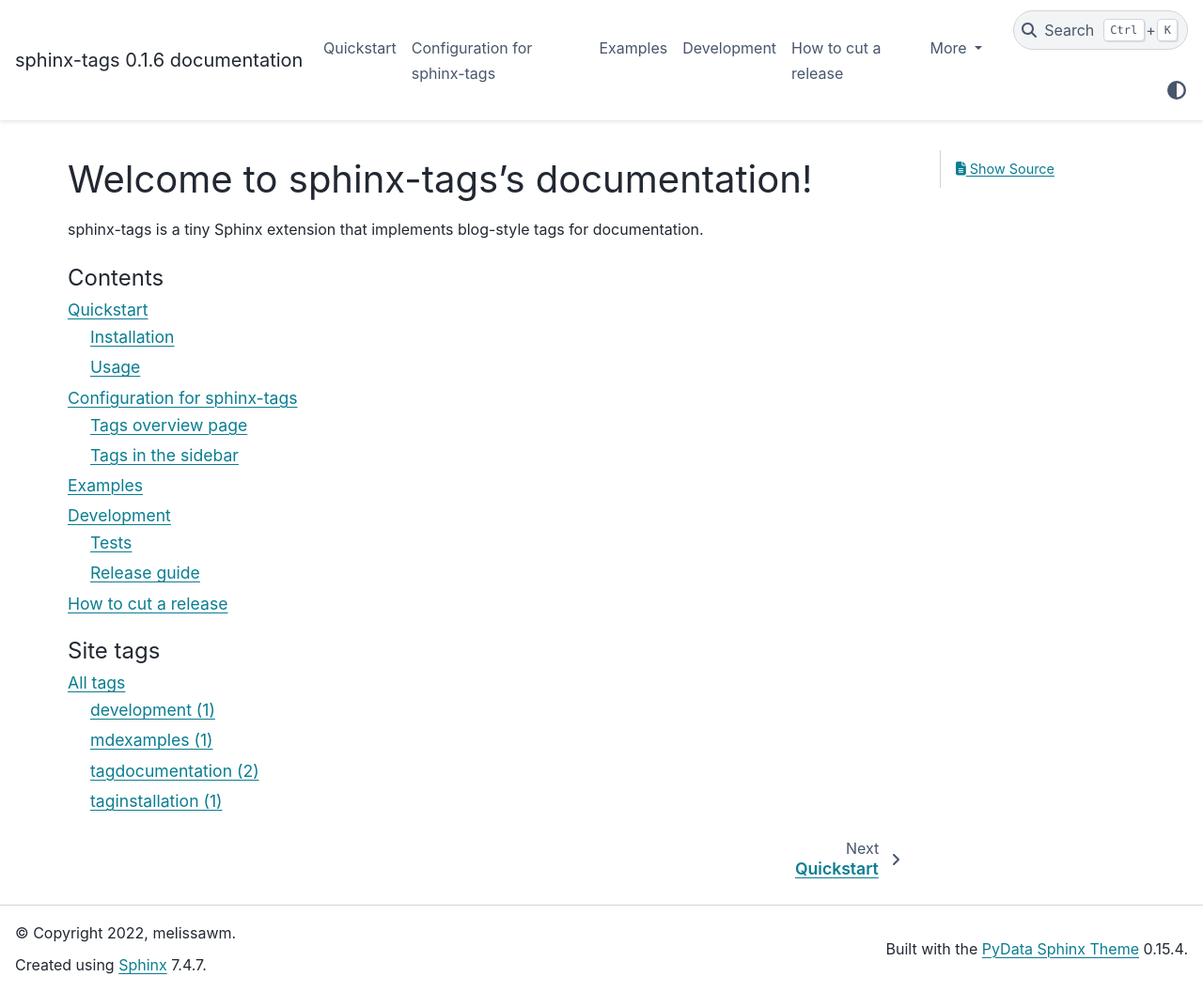
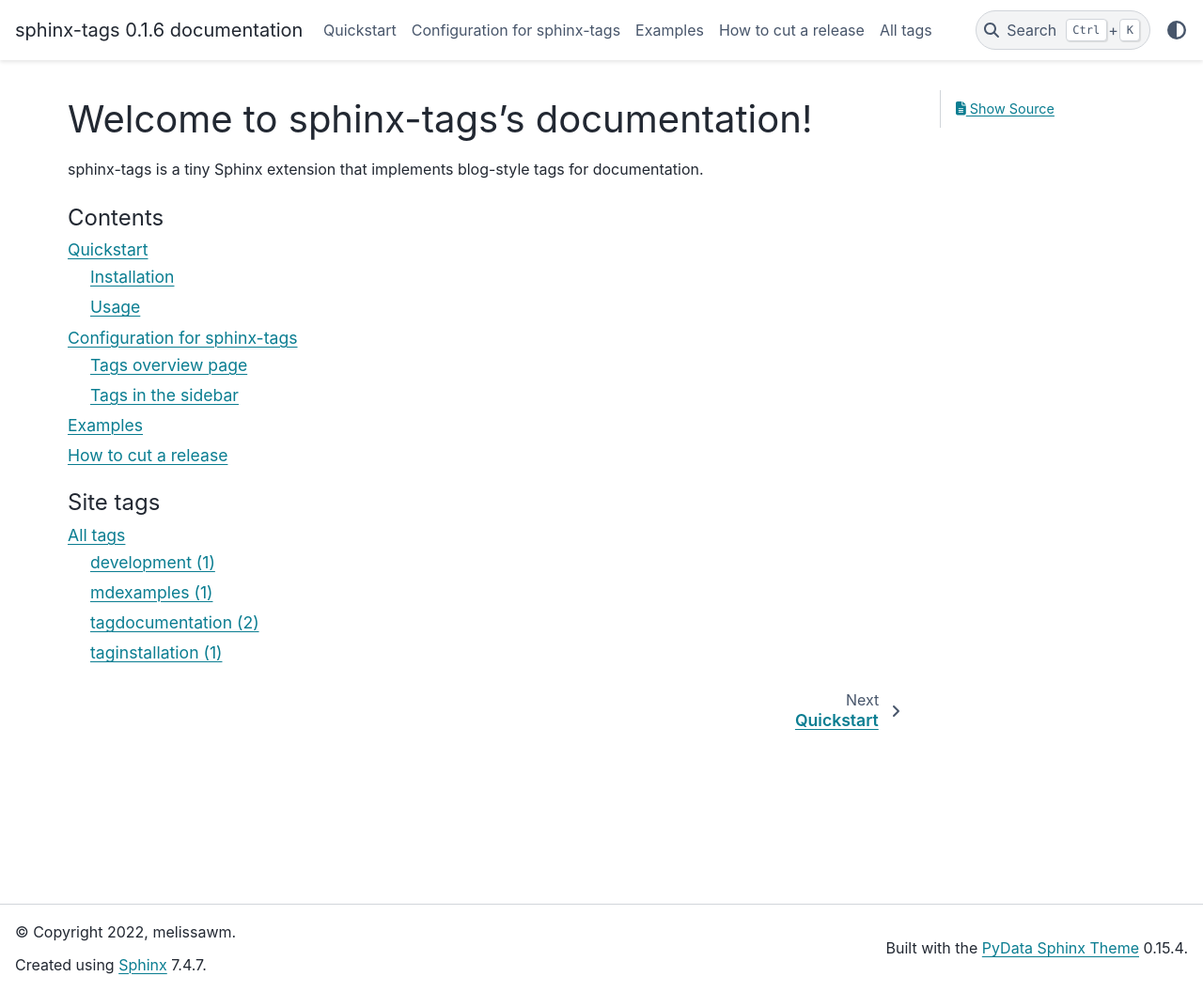
Before and after one commit to melissawm/sphinx-tags, a Sphinx documentation site: the page built from docs/index.rst, in a window 1280 px wide and 1056 px high. Shown: the whole window at 94% size. Built offline with Sphinx 7.4.7 and the PyData theme 0.15.4, drawn with Linux system fonts in a browser that asks for light colours.

Commit message:
Prepare for 0.1.6 release

```diff
--- a/docs/devel.rst
+++ /dev/null
@@ -1,12 +0,0 @@
-Development
-===========
-
-Tests
------
-
-Here are some tests.
-
-Release guide
--------------
-
-TBA.
--- a/docs/index.rst
+++ b/docs/index.rst
@@ -16,8 +16,7 @@
    quickstart
    configuration
    examples.md
-   devel
-   details/RELEASE.md
+   dev/RELEASE.md
 
 .. toctree::
    :caption: Site tags
```
Also changed, not shown: docs/dev/RELEASE.md (renamed from docs/details/RELEASE.md).
